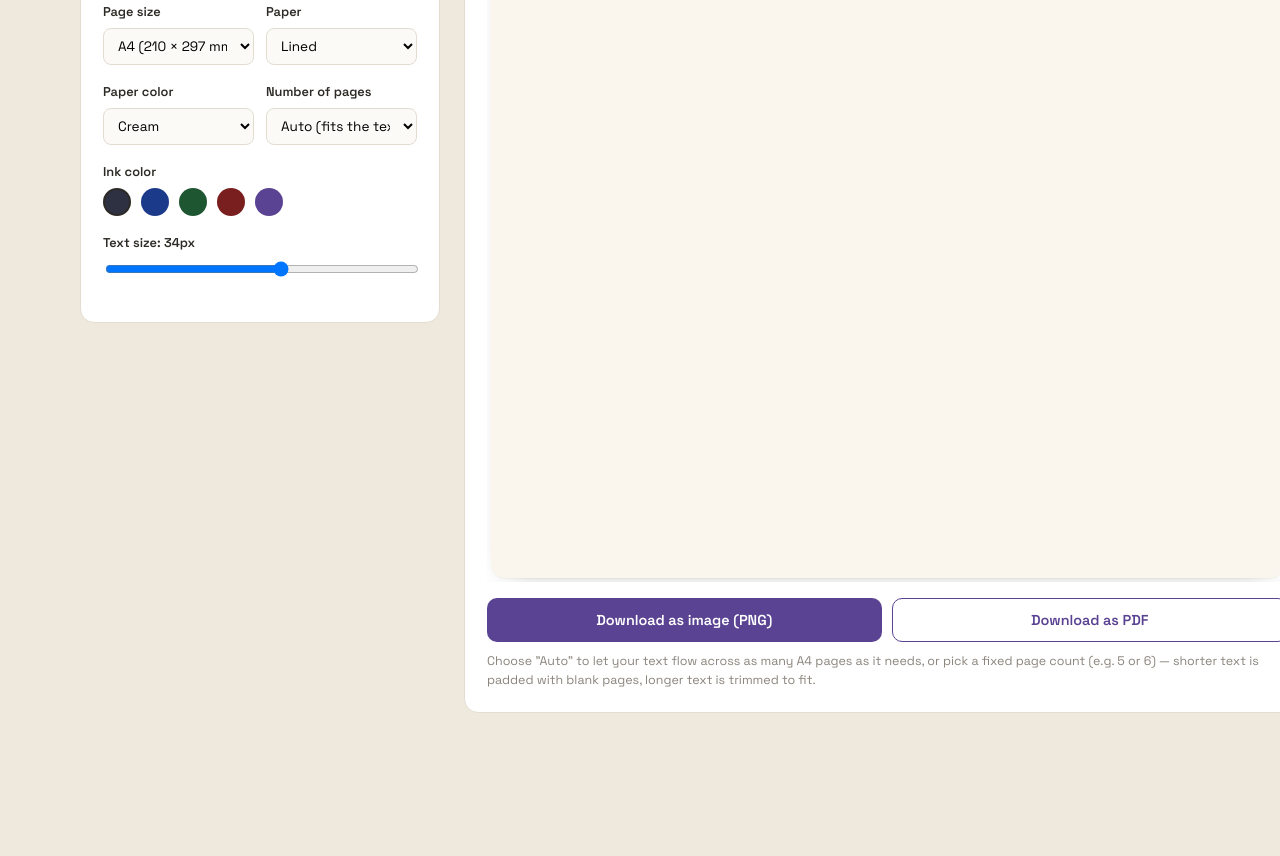
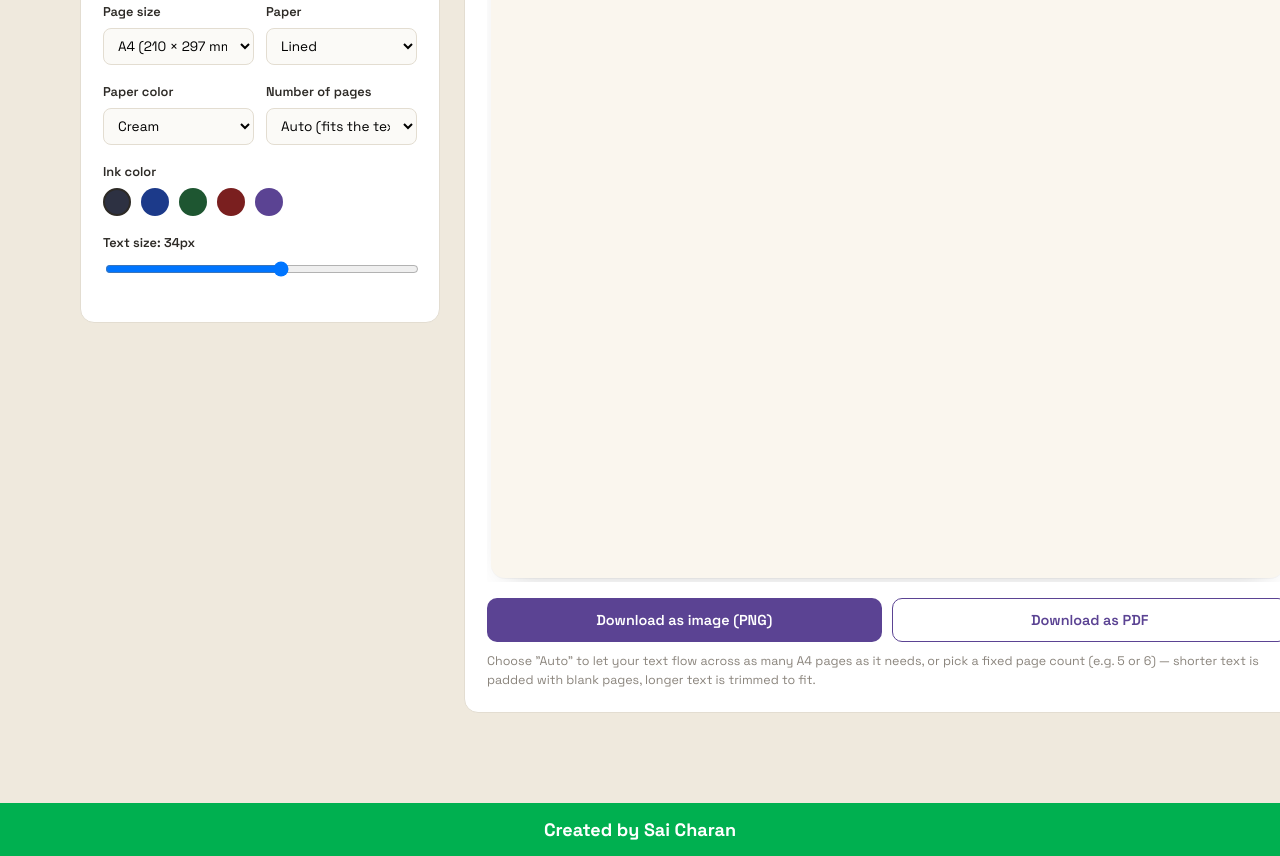
Before and after one commit to saicharan252fa18112-svg/Text-to-handwriting.com, a plain HTML site: page index.html in a window 1280 px wide. Shown: the part 712-1568 px from the top of the page. Before the commit the page ends 1485 px from the top, so only its background shows below. Drawn offline with nearby package versions, Linux system fonts and the light colour scheme.

Commit message:
Add footer with creator information to index.html

```diff
--- a/index (6).html
+++ b/index.html
@@ -672,3 +672,13 @@ Today felt like one of those days worth remembering.</textarea>
 </script>
 </body>
 </html>
+<footer style="
+margin-top:30px;
+background:#00b050;
+color:white;
+text-align:center;
+padding:15px;
+font-weight:bold;
+font-size:18px;">
+Created by Sai Charan
+</footer>
```
